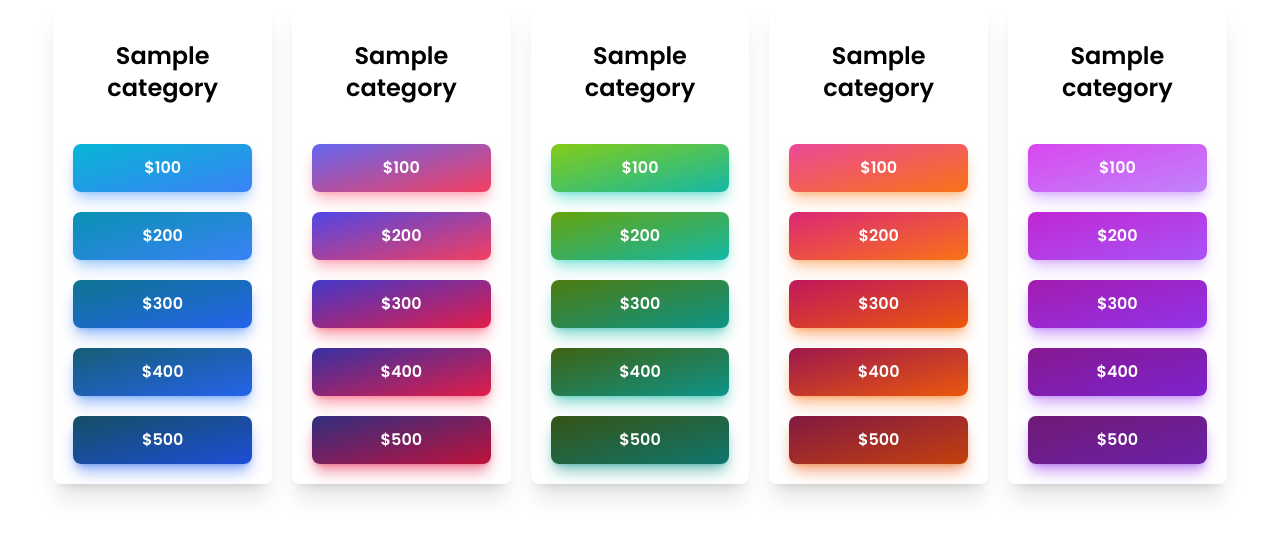
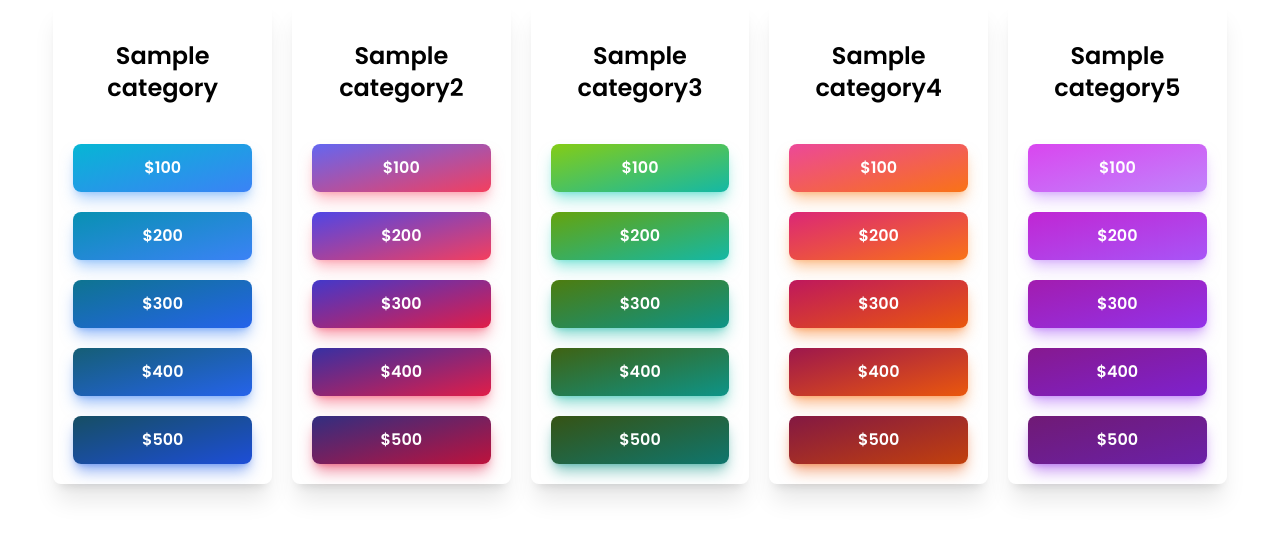
Before and after one commit to BajKull/trivia, a React (Vite) app: page / in a window 1280 px wide. Shown: the top 538 px of the page. Built offline with nearby package versions, Linux system fonts and the light colour scheme.

Commit message:
feat: update key and ids

```diff
--- a/src/components/board/components/category/Category.tsx
+++ b/src/components/board/components/category/Category.tsx
@@ -31,6 +31,7 @@ const Category = ({ data, ...props }: CategoryProps) => {
         {questions.map((question, index) => (
           <Question
             data={question}
+            key={question.question}
             fallbackPoints={100 * (index + 1)}
             color={colors[INDEX_TO_GRADIENT[index]]}
           />
--- a/src/questions/sample.ts
+++ b/src/questions/sample.ts
@@ -34,8 +34,8 @@ export const sampleCategory: Category = {
 };
 
 export const sampleCategory2: Category = {
-  id: "sampleCategory",
-  name: "Sample category",
+  id: "sampleCategory2",
+  name: "Sample category2",
   gradient: "indigo",
   questions: [
     {
@@ -67,8 +67,8 @@ export const sampleCategory2: Category = {
 };
 
 export const sampleCategory3: Category = {
-  id: "sampleCategory",
-  name: "Sample category",
+  id: "sampleCategory3",
+  name: "Sample category3",
   gradient: "lime",
   questions: [
     {
@@ -100,8 +100,8 @@ export const sampleCategory3: Category = {
 };
 
 export const sampleCategory4: Category = {
-  id: "sampleCategory",
-  name: "Sample category",
+  id: "sampleCategory4",
+  name: "Sample category4",
   gradient: "pink",
   questions: [
     {
@@ -133,8 +133,8 @@ export const sampleCategory4: Category = {
 };
 
 export const sampleCategory5: Category = {
-  id: "sampleCategory",
-  name: "Sample category",
+  id: "sampleCategory5",
+  name: "Sample category5",
   gradient: "purple",
   questions: [
     {
```
